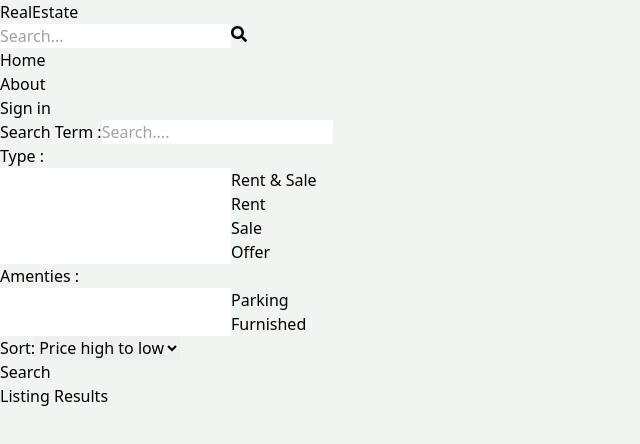
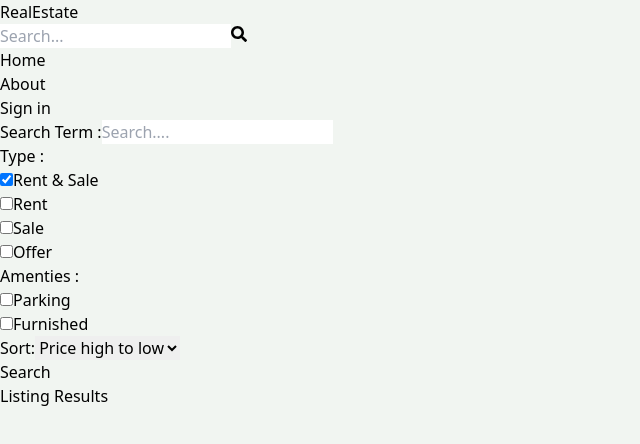
Before and after one commit to nickoo20/mern-estate, a React (Vite) app in the folder client/: page /search in a window 1280 px wide. Shown: the top 444 px of the page, without its empty margins (0-640 px from the left). Built offline with nearby package versions, Linux system fonts and the light colour scheme; no server answers.

Commit message:
Onchange & onSubmit Functionality

```diff
--- a/client/src/pages/Search.jsx
+++ b/client/src/pages/Search.jsx
@@ -1,51 +1,152 @@
-import React from 'react'
+import { useEffect, useState } from "react";
+import { useNavigate } from "react-router-dom";
 
 const Search = () => {
+    const navigate=useNavigate() ;
+    const [sidebardata, setSidebardata] = useState({
+        searchTerm : '',
+        type:'all',
+        parking:false,
+        furnished:false,
+        offer:false,
+        sort: 'created_at',
+        order:'desc',
+    }) ;
+    const [loading, setLoading] = useState(false) ;
+    const [listings, setListings] = useState(false) ;
+    console.log(listings) ;
+    useEffect(()=>{
+        const urlParams = new URLSearchParams(location.search) ;
+        const searchTermFromUrl = urlParams.get('searchTerm') ;
+        const typeFromUrl = urlParams.get('type');
+        const parkingFromUrl=  urlParams.get('parking') ;
+        const furnishedFromUrl= urlParams.get('furnished') ;
+        const offerFromUrl=urlParams.get('offer')  ;
+        const sortFromUrl = urlParams.get('sort') ;
+        const orderFromUrl = urlParams.get('order') ;
+        if(searchTermFromUrl ||
+            typeFromUrl ||
+            parkingFromUrl ||
+            furnishedFromUrl ||
+            offerFromUrl ||
+            sortFromUrl ||
+            orderFromUrl
+        ){
+            setSidebardata({
+                searchTerm:searchTermFromUrl || '' ,
+                type: typeFromUrl || 'all',
+                parking: parkingFromUrl === 'true' ? true : false,
+                furnished:furnishedFromUrl === 'true' ? true : false,
+                offer: offerFromUrl === 'true' ? true : false,
+                sort: sortFromUrl || 'created_at',
+                order: orderFromUrl || 'desc'
+            })
+        }
+
+        const fetchListings = async() => {
+            setLoading(true) ;
+            const searchQuery =  urlParams.toString() ;
+            const res= await fetch(`/api/listing/get?${searchQuery}`)   ;
+            const data = await res.json() ;
+            setListings(data) ;
+            setLoading(false) ;
+        }
+            fetchListings() ;
+    }, [location.search]) ;
+
+
+
+
+    console.log(sidebardata) ;
+    const handleChange = (e) => {
+        if(e.target.id === 'all' || e.target.id === 'rent' || e.target.id === 'sale'){
+            setSidebardata(
+                {
+                    ...sidebardata,
+                    type:e.target.id
+                }) ;
+        }
+        if(e.target.id === 'searchTerm'){
+            setSidebardata({
+                ...sidebardata,
+                searchTerm: e.target.value
+            })
+        }
+        if(e.target.id === 'parking' || e.target.id === 'furnished' || e.target.id === 'offer'){
+            setSidebardata({
+                ...sidebardata,
+                [e.target.id] : e.target.checked || e.target.checked === 'true' ? true : false
+            })
+        }
+        if(e.target.id === 'sort_order'){
+            const sort=e.target.value.split('_')[0] || 'created_At' ;
+            const order=e.target.value.split('_')[1] || 'desc' ;
+            setSidebardata({
+                ...sidebardata,sort,order
+            })
+        }
+    }
+
+    const handleSubmit=(e)=>{
+        e.preventDefault() ;
+        const urlParams = new URLSearchParams() ;
+        urlParams.set('searchTerm', sidebardata.searchTerm) ;
+        urlParams.set('type',sidebardata.type) ;
+        urlParams.set('parking', sidebardata.parking) ;
+        urlParams.set('furnished', sidebardata.furnished) ;
+        urlParams.set('offer', sidebardata.offer) ;
+        urlParams.set('sort', sidebardata.sort) ;
+        urlParams.set('order', sidebardata.order) ;
+        const searchQuery = urlParams.toString() ;
+        navigate(`/search?${searchQuery}`) ;
+    }
+
   return (
     <div className='flex flex-col md:flex-row'>
       <div className='p-7 border-b-2 md:border-r-2 md:h-screen'>
-        <form className='flex flex-col gap-8'>
+        <form onSubmit={handleSubmit} className='flex flex-col gap-8'>
             <div className='flex items-center gap-2'>
                 <label className='whitespace-nowrap font-semibold '>Search Term :</label>
-                <input type='text' id='searchTerm' placeholder='Search....' className='border rounded-lg p-3 w-full'/>
+                <input type='text' id='searchTerm' placeholder='Search....' className='border rounded-lg p-3 w-full'
+                onChange={handleChange} value={sidebardata.searchTerm}/>
             </div>
             <div className='flex gap-2 flex-wrap items-center'>
                 <label className='font-semibold'>Type :</label>
                 <div className='flex gap-2'>
-                    <input type='chexkbox' id='all' className='w-5'/>
+                    <input type='checkbox' id='all' className='w-5' onChange={handleChange} checked={sidebardata.type === 'all'}/>
                     <span>Rent & Sale</span>
                 </div>
                 <div className='flex gap-2'>
-                    <input type='chexkbox' id='rent' className='w-5'/>
+                    <input type='checkbox' id='rent' className='w-5' onChange={handleChange} checked={sidebardata.type === 'rent'}/>
                     <span>Rent</span>
                 </div>
                 <div className='flex gap-2'>
-                    <input type='chexkbox' id='sale' className='w-5'/>
+                    <input type='checkbox' id='sale' className='w-5' onChange={handleChange} checked={sidebardata.type==='sale'}/>
                     <span>Sale</span>
                 </div>
                 <div className='flex gap-2'>
-                    <input type='chexkbox' id='offer' className='w-5'/>
+                    <input type='checkbox' id='offer' className='w-5' onChange={handleChange} checked={sidebardata.offer}/>
                     <span>Offer</span>
                 </div>
             </div>
             <div className='flex gap-2 flex-wrap items-center'>
                 <label className='font-semibold'>Amenties :</label>
                 <div className='flex gap-2'>
-                    <input type='chexkbox' id='parking' className='w-5'/>
+                    <input type='checkbox' id='parking' className='w-5' onChange={handleChange} checked={sidebardata.parking}/>
                     <span>Parking</span>
                 </div>
                 <div className='flex gap-2'>
-                    <input type='chexkbox' id='furnished' className='w-5'/>
+                    <input type='checkbox' id='furnished' className='w-5' onChange={handleChange} checked={sidebardata.furnished}/>
                     <span>Furnished</span>
                 </div>
             </div>
             <div className='flex items-center gap-2'>
                 <label className='font-semibold'>Sort:</label>
-                <select id='sort_order' className='border rounded-lg p-3'>
-                    <option>Price high to low</option>
-                    <option>Price low to high</option>
-                    <option>Latest</option>
-                    <option>Oldest</option>
+                <select id='sort_order' className='border rounded-lg p-3' onChange={handleChange} defaultValue={'created_at_desc'}>
+                    <option value='regularPrice_desc'>Price high to low</option>
+                    <option value='regularPrice_asc'>Price low to high</option>
+                    <option value='createdAt_desc'>Latest</option>
+                    <option value='createdAt_asc'>Oldest</option>
                 </select>
             </div>
             <button className='bg-slate-700 p-3 rounded-lg uppercase hover:opacity-95 text-white'>Search</button>
```
